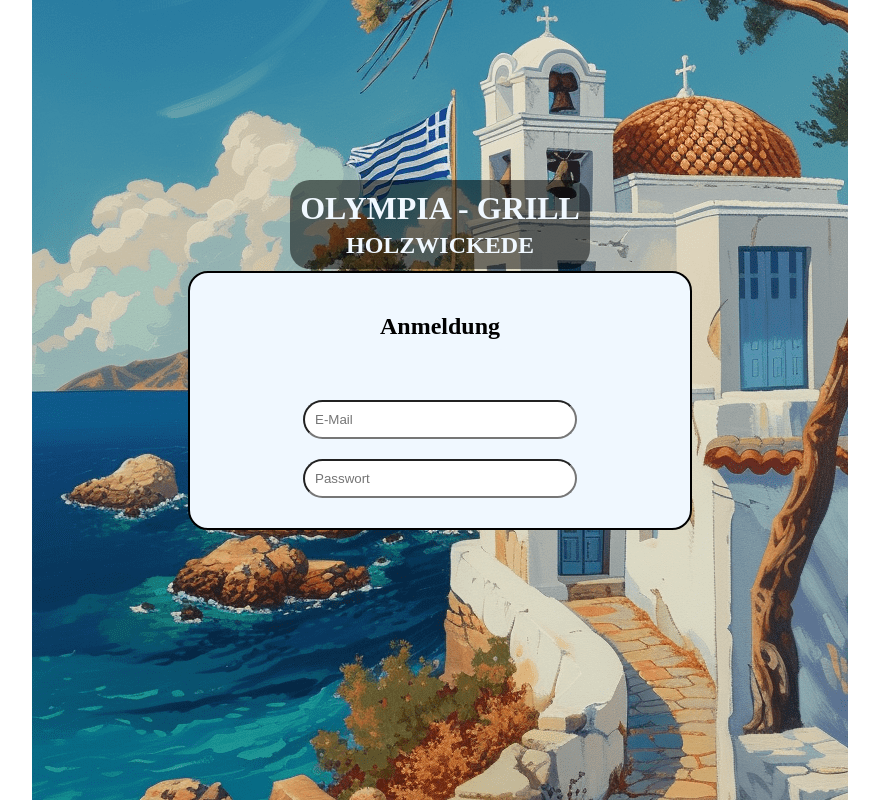
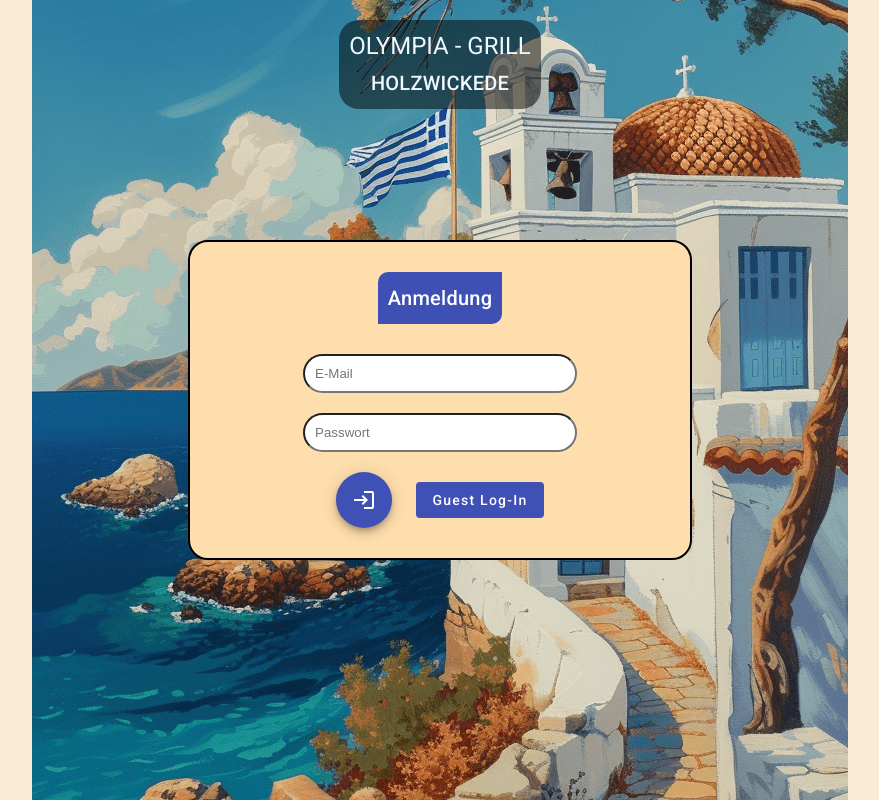
Before and after one commit to diimmeeyyyyy/OlympiaGrill_Website_Angular, an Angular app: page / in a window 1280 px wide. Shown: the whole page, without its empty margins (200-1079 px from the left). Built offline with nearby package versions, Linux system fonts and the light colour scheme.

Commit message:
added log-in-button from material

```diff
--- a/angular.json
+++ b/angular.json
@@ -30,6 +30,7 @@
               "src/assets"
             ],
             "styles": [
+              "@angular/material/prebuilt-themes/indigo-pink.css",
               "src/styles.scss"
             ],
             "scripts": []
@@ -90,6 +91,7 @@
               "src/assets"
             ],
             "styles": [
+              "@angular/material/prebuilt-themes/indigo-pink.css",
               "src/styles.scss"
             ],
             "scripts": []
--- a/package.json
+++ b/package.json
@@ -11,10 +11,12 @@
   "private": true,
   "dependencies": {
     "@angular/animations": "^17.3.0",
+    "@angular/cdk": "^17.3.8",
     "@angular/common": "^17.3.0",
     "@angular/compiler": "^17.3.0",
     "@angular/core": "^17.3.0",
     "@angular/forms": "^17.3.0",
+    "@angular/material": "^17.3.8",
     "@angular/platform-browser": "^17.3.0",
     "@angular/platform-browser-dynamic": "^17.3.0",
     "@angular/router": "^17.3.0",
--- a/src/app/app.config.ts
+++ b/src/app/app.config.ts
@@ -2,7 +2,8 @@ import { ApplicationConfig } from '@angular/core';
 import { provideRouter } from '@angular/router';
 
 import { routes } from './app.routes';
+import { provideAnimationsAsync } from '@angular/platform-browser/animations/async';
 
 export const appConfig: ApplicationConfig = {
-  providers: [provideRouter(routes)]
+  providers: [provideRouter(routes), provideAnimationsAsync()]
 };
--- a/src/app/log-in/log-in.component.html
+++ b/src/app/log-in/log-in.component.html
@@ -10,37 +10,22 @@
     <form onsubmit="logInUser(); return false" class="form">
       <input type="email" placeholder="E-Mail" required />
       <input type="password" placeholder="Passwort" required />
+      <div class="log-in-button">
+        <button
+          mat-fab
+          color="primary"
+          aria-label="Example icon button with a delete icon"
+        >
+          <mat-icon>login</mat-icon>
+        </button>
+        <button
+          mat-flat-button
+          color="primary"
+          aria-label="Example icon button with a delete icon"
+        >
+          Guest Log-In
+        </button>
+      </div>
     </form>
   </main>
 </div>
-
-<!-- <section id="Log_In_Background">
-  <aside id="Log_In_Content" class="content">
-    <span class="main-headline-span">
-      <h1>Olympia-Grill</h1>
-      <h2>Holzwickede</h2>
-    </span>
-
-    <h2 class="headline">Anmeldung</h2>
-    <form onsubmit="logInUser(); return false" class="form">
-      <input type="email" placeholder="E-Mail" id="EMail" required />
-      <input
-        type="password"
-        placeholder="Passwort"
-        id="Password"
-        required
-      />
-      <div class="checkbox-div">
-        <input type="checkbox" id="Save_Password" />
-        <label for="Save_Password">Angemeldet bleiben</label>
-      </div>
-
-      <button id="LogIn_Button">Anmelden</button>
-    </form>
-
-    <div class="not-registered-yet-div">
-      <p>Noch nicht registriert?</p>
-      <a href="register.html">Registrieren</a>
-    </div>
-  </aside>
-</section> -->
--- a/src/app/log-in/log-in.component.scss
+++ b/src/app/log-in/log-in.component.scss
@@ -1,30 +1,28 @@
+@import "../../styles.scss";
+
 .position {
   height: 100vh;
   width: 100vw;
-  display: flex;
-  justify-content: center;
-  align-items: center;
+  @include dflex();
   background-image: url("../../assets/img/logIn-background.png");
   background-position-x: center;
   background-position-y: -260px;
   background-repeat: no-repeat;
+  background-color: antiquewhite;
   > main {
     width: 500px;
     border: 2px solid black;
-    display: flex;
     flex-direction: column;
-    justify-content: center;
-    align-items: center;
-    gap: 50px;
+    @include dflex($g: 30px);
     border-radius: 20px;
     padding-block: 30px;
-    background-color: aliceblue;
+    background-color: navajowhite;
   }
 }
 
 .headline {
   position: absolute;
-  top: 180px;
+  top: 20px;
   display: flex;
   flex-direction: column;
   align-items: center;
@@ -39,7 +37,16 @@
 .log-in {
   padding: 10px;
   border-radius: 10px 0 10px 0;
-  background-color: aliceblue;
+  background-color: $main-color;
+  color: white;
+}
+
+.color {
+  color: $main-color;
+}
+
+.log-in-button {
+  @include dflex($g: 24px);
 }
 
 form {
@@ -62,4 +69,7 @@ form {
     background-position-x: unset;
     background-position-y: unset;
   }
+  .headline {
+    top: 100px;
+  }
 }
--- a/src/index.html
+++ b/src/index.html
@@ -6,8 +6,10 @@
   <base href="/">
   <meta name="viewport" content="width=device-width, initial-scale=1">
   <link rel="icon" type="image/x-icon" href="favicon.ico">
+  <link href="https://fonts.googleapis.com/css2?family=Roboto:wght@300;400;500&display=swap" rel="stylesheet">
+  <link href="https://fonts.googleapis.com/icon?family=Material+Icons" rel="stylesheet">
 </head>
-<body>
+<body class="mat-typography">
   <app-root></app-root>
 </body>
 </html>
--- a/src/styles.scss
+++ b/src/styles.scss
@@ -11,3 +11,21 @@ p {
   margin-block-start: 0;
   margin-block-end: 0;
 }
+
+$main-color: rgb(63, 80, 181);
+
+@mixin dflex($ai: center, $jc: center, $g: 0px) {
+  display: flex;
+  align-items: $ai;
+  justify-content: $jc;
+  gap: $g;
+}
+
+html,
+body {
+  height: 100%;
+}
+body {
+  margin: 0;
+  font-family: Roboto, "Helvetica Neue", sans-serif;
+}
```
Also changed, not shown: src/app/log-in/log-in.component.ts (+6 -5 lines), 1 other file (tests, documents, lock files or other folders).
